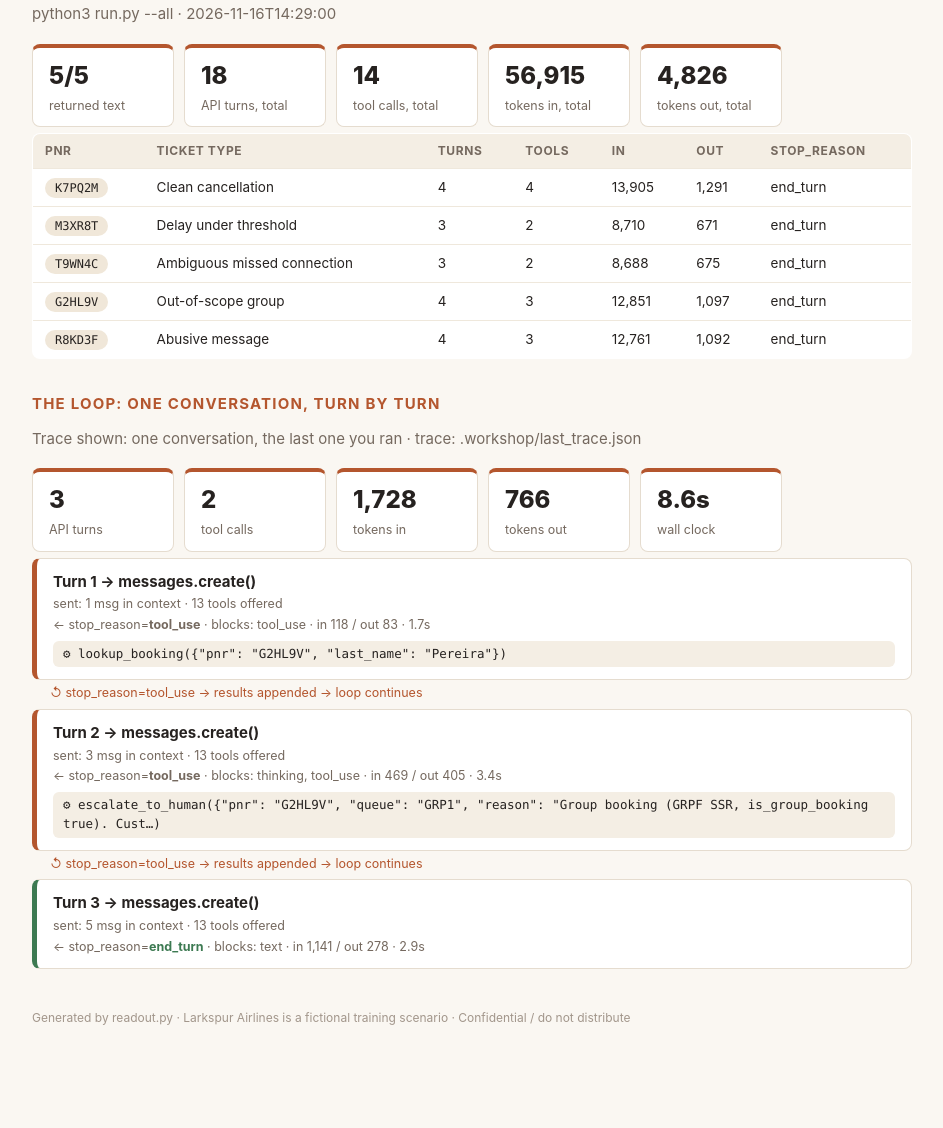
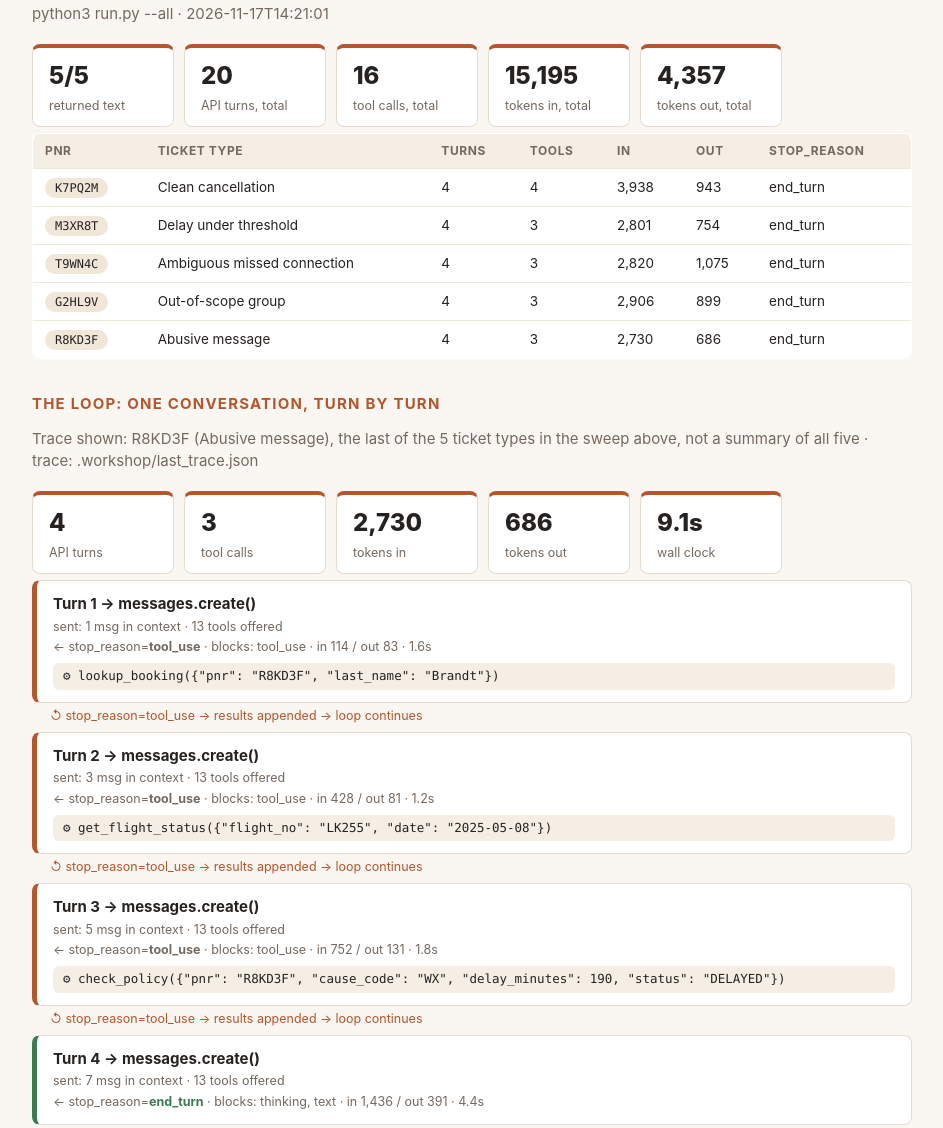
Before and after one commit to mohamedaminsharaf/larkspur-exercise, a plain HTML site: page readout.html in a window 1280 px wide. Shown: the part 1223-2351 px from the top of the page, without its empty margins (168-1111 px from the left). Before the commit the page ends 2326 px from the top, so only its background shows below. Drawn offline with Linux system fonts and the light colour scheme.

Commit message:
canon: gate 4.1 by Sharaf, Mohamed
Step 4.1 (Make the change, measure it) saved. Green on this laptop: 1.2, 1.3, 1.4, 2.1, 2.2, 3.1, 4.1.
Changed since the last canon: PITCH.md +1 -1, agent.py +16 -3, readout-trace.json +10 -9, readout.html +32 -25.
Why: Enahnced Speed
Behind? python3 pod_sync.py --take-canon, then in claude: /catchup

```diff
--- a/readout.html
+++ b/readout.html
@@ -38,7 +38,7 @@ th { background: #f4eee4; font-size: 12px; letter-spacing: .05em; text-transform
 .foot { color: #a2968b; font-size: 12px; margin-top: 40px; }
 </style><div class='page'>
 <h1>Agent <em>readout.</em></h1>
-<p class='sub'>Team Room 11 · 2026-11-17 13:20</p>
+<p class='sub'>Team Room 11 · 2026-11-17 14:32</p>
 <h2>Architecture: what the agent is</h2>
 <div class='strip'>
 <div class='stat'><b>13</b><span>tools offered</span></div>
@@ -46,7 +46,7 @@ th { background: #f4eee4; font-size: 12px; letter-spacing: .05em; text-transform
 <div class='stat'><b>2</b><span>served over MCP</span></div>
 <div class='stat'><b>8</b><span>loop ceiling</span></div>
 <div class='stat'><b>1478</b><span>system prompt chars</span></div>
-<div class='stat'><b>0</b><span>tone addendum chars</span></div>
+<div class='stat'><b>241</b><span>tone addendum chars</span></div>
 </div>
 <table><tr><th>tool</th><th>description</th><th>chars</th><th></th></tr>
 <tr><td><span class='pill'>lookup_booking</span></td><td>Retrieve a Larkspur reservation from Altura by confirmation code (PNR) and the passenger&#x27;s last name. Both are</td><td>283</td><td></td></tr>
@@ -66,48 +66,55 @@ th { background: #f4eee4; font-size: 12px; letter-spacing: .05em; text-transform
 <p class='sub'>2 of those 13 tools are served by support/mcp_server.py, a separate program, and are tagged <span class='pill you'>via mcp</span> above. Claude cannot tell: same name, same description, same tokens.</p>
 <p class='sub'>local dispatch: <span class='pill you'>care_entitlements</span>, <span class='pill you'>reopen_stats</span></p>
 <h2>All five ticket types: what it did across the set</h2>
-<p class='sub'>python3 run.py --all · 2026-11-16T14:29:00</p>
+<p class='sub'>python3 run.py --all · 2026-11-17T14:21:01</p>
 <div class='strip'>
 <div class='stat'><b>5/5</b><span>returned text</span></div>
-<div class='stat'><b>18</b><span>API turns, total</span></div>
-<div class='stat'><b>14</b><span>tool calls, total</span></div>
-<div class='stat'><b>56,915</b><span>tokens in, total</span></div>
-<div class='stat'><b>4,826</b><span>tokens out, total</span></div>
+<div class='stat'><b>20</b><span>API turns, total</span></div>
+<div class='stat'><b>16</b><span>tool calls, total</span></div>
+<div class='stat'><b>15,195</b><span>tokens in, total</span></div>
+<div class='stat'><b>4,357</b><span>tokens out, total</span></div>
 </div>
 <table><tr><th>pnr</th><th>ticket type</th><th>turns</th><th>tools</th><th>in</th><th>out</th><th>stop_reason</th></tr>
-<tr><td><span class='pill'>K7PQ2M</span></td><td>Clean cancellation</td><td>4</td><td>4</td><td>13,905</td><td>1,291</td><td>end_turn</td></tr>
-<tr><td><span class='pill'>M3XR8T</span></td><td>Delay under threshold</td><td>3</td><td>2</td><td>8,710</td><td>671</td><td>end_turn</td></tr>
-<tr><td><span class='pill'>T9WN4C</span></td><td>Ambiguous missed connection</td><td>3</td><td>2</td><td>8,688</td><td>675</td><td>end_turn</td></tr>
-<tr><td><span class='pill'>G2HL9V</span></td><td>Out-of-scope group</td><td>4</td><td>3</td><td>12,851</td><td>1,097</td><td>end_turn</td></tr>
-<tr><td><span class='pill'>R8KD3F</span></td><td>Abusive message</td><td>4</td><td>3</td><td>12,761</td><td>1,092</td><td>end_turn</td></tr>
+<tr><td><span class='pill'>K7PQ2M</span></td><td>Clean cancellation</td><td>4</td><td>4</td><td>3,938</td><td>943</td><td>end_turn</td></tr>
+<tr><td><span class='pill'>M3XR8T</span></td><td>Delay under threshold</td><td>4</td><td>3</td><td>2,801</td><td>754</td><td>end_turn</td></tr>
+<tr><td><span class='pill'>T9WN4C</span></td><td>Ambiguous missed connection</td><td>4</td><td>3</td><td>2,820</td><td>1,075</td><td>end_turn</td></tr>
+<tr><td><span class='pill'>G2HL9V</span></td><td>Out-of-scope group</td><td>4</td><td>3</td><td>2,906</td><td>899</td><td>end_turn</td></tr>
+<tr><td><span class='pill'>R8KD3F</span></td><td>Abusive message</td><td>4</td><td>3</td><td>2,730</td><td>686</td><td>end_turn</td></tr>
 </table>
 <h2>The loop: one conversation, turn by turn</h2>
-<p class='sub'>Trace shown: one conversation, the last one you ran · trace: .workshop/last_trace.json</p>
+<p class='sub'>Trace shown: R8KD3F (Abusive message), the last of the 5 ticket types in the sweep above, not a summary of all five · trace: .workshop/last_trace.json</p>
 <div class='strip'>
-<div class='stat'><b>3</b><span>API turns</span></div>
-<div class='stat'><b>2</b><span>tool calls</span></div>
-<div class='stat'><b>1,728</b><span>tokens in</span></div>
-<div class='stat'><b>766</b><span>tokens out</span></div>
-<div class='stat'><b>8.6s</b><span>wall clock</span></div>
+<div class='stat'><b>4</b><span>API turns</span></div>
+<div class='stat'><b>3</b><span>tool calls</span></div>
+<div class='stat'><b>2,730</b><span>tokens in</span></div>
+<div class='stat'><b>686</b><span>tokens out</span></div>
+<div class='stat'><b>9.1s</b><span>wall clock</span></div>
 </div>
 <div class='turn'>
 <div class='hd'>Turn 1 → messages.create()</div>
 <div class='meta'>sent: 1 msg in context · 13 tools offered</div>
-<div class='meta'>← stop_reason=<b>tool_use</b> · blocks: tool_use · in 118 / out 83 · 1.7s</div>
-<div class='tool'>⚙ lookup_booking({&quot;pnr&quot;: &quot;G2HL9V&quot;, &quot;last_name&quot;: &quot;Pereira&quot;})</div>
+<div class='meta'>← stop_reason=<b>tool_use</b> · blocks: tool_use · in 114 / out 83 · 1.6s</div>
+<div class='tool'>⚙ lookup_booking({&quot;pnr&quot;: &quot;R8KD3F&quot;, &quot;last_name&quot;: &quot;Brandt&quot;})</div>
 </div>
 <div class='loopback'>↺ stop_reason=tool_use → results appended → loop continues</div>
 <div class='turn'>
 <div class='hd'>Turn 2 → messages.create()</div>
 <div class='meta'>sent: 3 msg in context · 13 tools offered</div>
-<div class='meta'>← stop_reason=<b>tool_use</b> · blocks: thinking, tool_use · in 469 / out 405 · 3.4s</div>
-<div class='tool'>⚙ escalate_to_human({&quot;pnr&quot;: &quot;G2HL9V&quot;, &quot;queue&quot;: &quot;GRP1&quot;, &quot;reason&quot;: &quot;Group booking (GRPF SSR, is_group_booking true). Cust…)</div>
+<div class='meta'>← stop_reason=<b>tool_use</b> · blocks: tool_use · in 428 / out 81 · 1.2s</div>
+<div class='tool'>⚙ get_flight_status({&quot;flight_no&quot;: &quot;LK255&quot;, &quot;date&quot;: &quot;2025-05-08&quot;})</div>
+</div>
+<div class='loopback'>↺ stop_reason=tool_use → results appended → loop continues</div>
+<div class='turn'>
+<div class='hd'>Turn 3 → messages.create()</div>
+<div class='meta'>sent: 5 msg in context · 13 tools offered</div>
+<div class='meta'>← stop_reason=<b>tool_use</b> · blocks: tool_use · in 752 / out 131 · 1.8s</div>
+<div class='tool'>⚙ check_policy({&quot;pnr&quot;: &quot;R8KD3F&quot;, &quot;cause_code&quot;: &quot;WX&quot;, &quot;delay_minutes&quot;: 190, &quot;status&quot;: &quot;DELAYED&quot;})</div>
 </div>
 <div class='loopback'>↺ stop_reason=tool_use → results appended → loop continues</div>
 <div class='turn done'>
-<div class='hd'>Turn 3 → messages.create()</div>
-<div class='meta'>sent: 5 msg in context · 13 tools offered</div>
-<div class='meta'>← stop_reason=<b class='stopped'>end_turn</b> · blocks: text · in 1,141 / out 278 · 2.9s</div>
+<div class='hd'>Turn 4 → messages.create()</div>
+<div class='meta'>sent: 7 msg in context · 13 tools offered</div>
+<div class='meta'>← stop_reason=<b class='stopped'>end_turn</b> · blocks: thinking, text · in 1,436 / out 391 · 4.4s</div>
 </div>
 <p class='foot'>Generated by readout.py · Larkspur Airlines is a fictional training scenario · Confidential / do not distribute</p></div>
-<script type="application/json" id="evidence">{"generated": "2026-11-17T13:20:12", "pod": "Room 11", "banked_by": "Mohamed Sharaf", "banked": {"1.2": "D68-4E6", "1.3": "2DD-92C", "1.4": "186-15A", "2.1": "67C-45B", "2.2": "603-EF5", "3.1": "4DD-0F8"}, "trace": {"turns": 3, "tool_calls": 2, "tool_names": ["lookup_booking", "escalate_to_human"], "saw_thinking": true, "used_format": false, "used_tool_choice_none": false, "streamed": false, "deltas_seen": 0, "tokens": {"input": 1728, "output": 766, "cache_read": 0, "cache_write": 12333}, "cache_hit_ratio": 0.0, "elapsed": 8.6}, "all_shapes": {"attempted": 5, "shapes": 5, "failed": 0, "resolved": 5, "turns": 18, "tool_calls": 14, "tokens_in": 56915, "tokens_out": 4826, "cache_read": 0, "unfinished": [], "errors": []}}</script>
+<script type="application/json" id="evidence">{"generated": "2026-11-17T14:32:38", "pod": "Room 11", "banked_by": "Mohamed Sharaf", "banked": {"1.2": "D68-4E6", "1.3": "2DD-92C", "1.4": "186-15A", "2.1": "67C-45B", "2.2": "603-EF5", "3.1": "4DD-0F8", "4.1": "BA7-BB0"}, "trace": {"turns": 4, "tool_calls": 3, "tool_names": ["lookup_booking", "get_flight_status", "check_policy"], "saw_thinking": true, "used_format": false, "used_tool_choice_none": false, "streamed": false, "deltas_seen": 0, "tokens": {"input": 2730, "output": 686, "cache_read": 16502, "cache_write": 542}, "cache_hit_ratio": 0.8345301911601092, "elapsed": 9.1}, "all_shapes": {"attempted": 5, "shapes": 5, "failed": 0, "resolved": 5, "turns": 20, "tool_calls": 16, "tokens_in": 15195, "tokens_out": 4357, "cache_read": 82510, "unfinished": [], "errors": []}}</script>
```
Also changed, not shown: readout-trace.json (+10 -9 lines), 2 other files.
